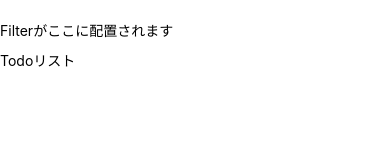
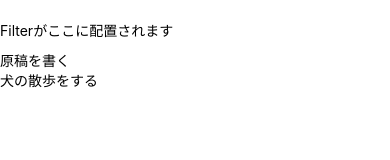
Before and after one commit to daiju81/smartphone_app, a React Native app: screen / in a window 390 px wide. Shown: the top 160 px of the page. Built offline with nearby package versions, Linux system fonts and the light colour scheme.

Commit message:
list add

```diff
--- a/App.js
+++ b/App.js
@@ -6,19 +6,34 @@ import {
   StatusBar,
   Platform,
   ScrollView,
+  FlatList,
 } from 'react-native';
 
 const STATUSBAR_HEIGHT = Platform.OS == 'ios' ? 20 : StatusBar.currentHeight;
 
 export default class App extends React.Component {
+  constructor(props) {
+    super(props);
+    this.state = {
+      todo: [
+        {index: 1, title: '原稿を書く', done: false},
+        {index: 2, title: '犬の散歩をする', done: false},
+      ],
+      currentIndex: 2,
+    };
+  }
   render() {
     return (
       <View style={styles.container}>
         <View style={styles.filter}>
           <Text>Filterがここに配置されます</Text>
         </View>
-        <ScrollView>
-          <Text>Todoリスト</Text>
+        <ScrollView style={styles.todolist}>
+          <FlatList
+            data={this.state.todo}
+            renderItem={({item}) => <Text>{item.title}</Text>}
+            keyExtractor={(item, index) => 'todo_' + item.index}
+          />
         </ScrollView>
         <View style={styles.input}>
           <Text>テキスト入力がここに配置されます</Text>
```
